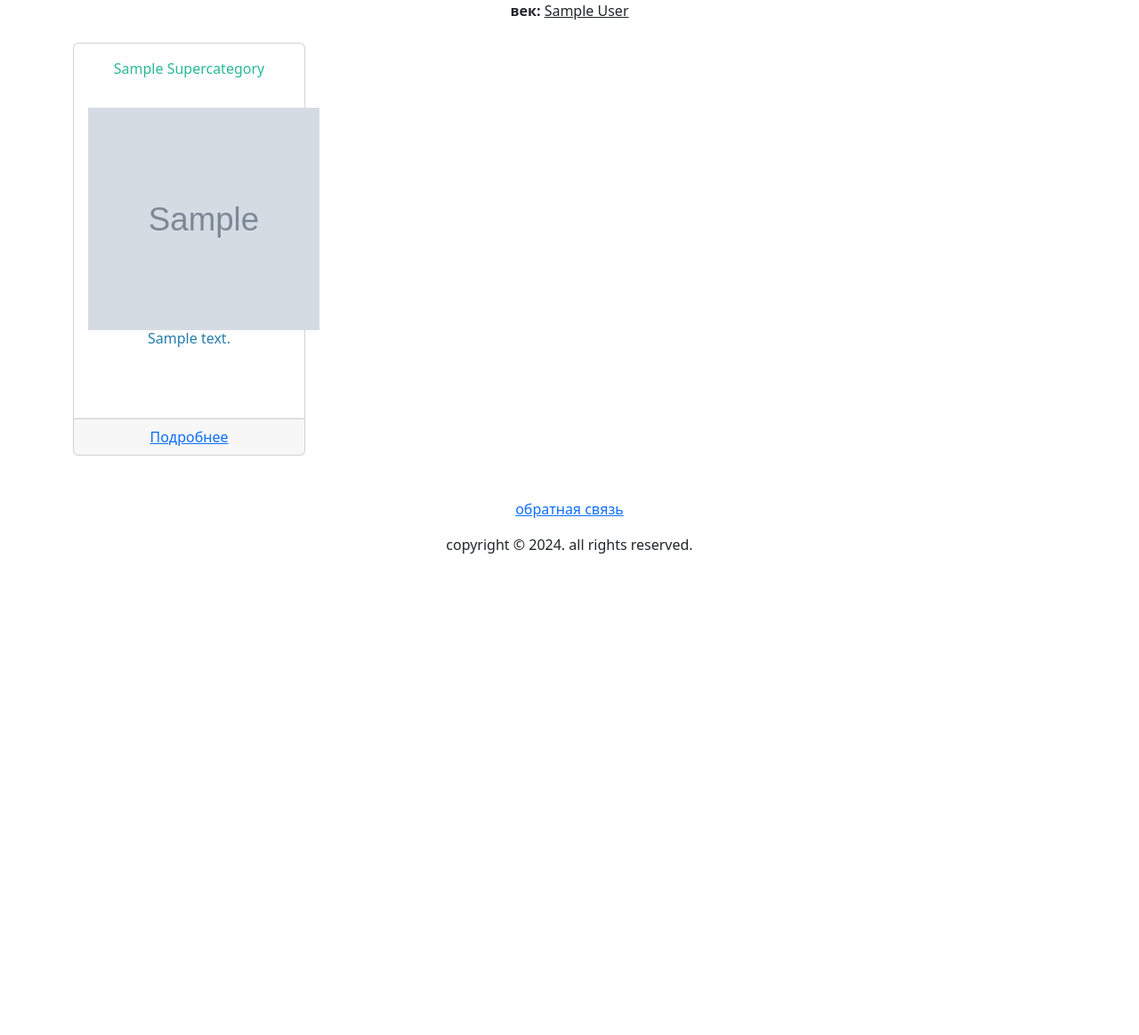
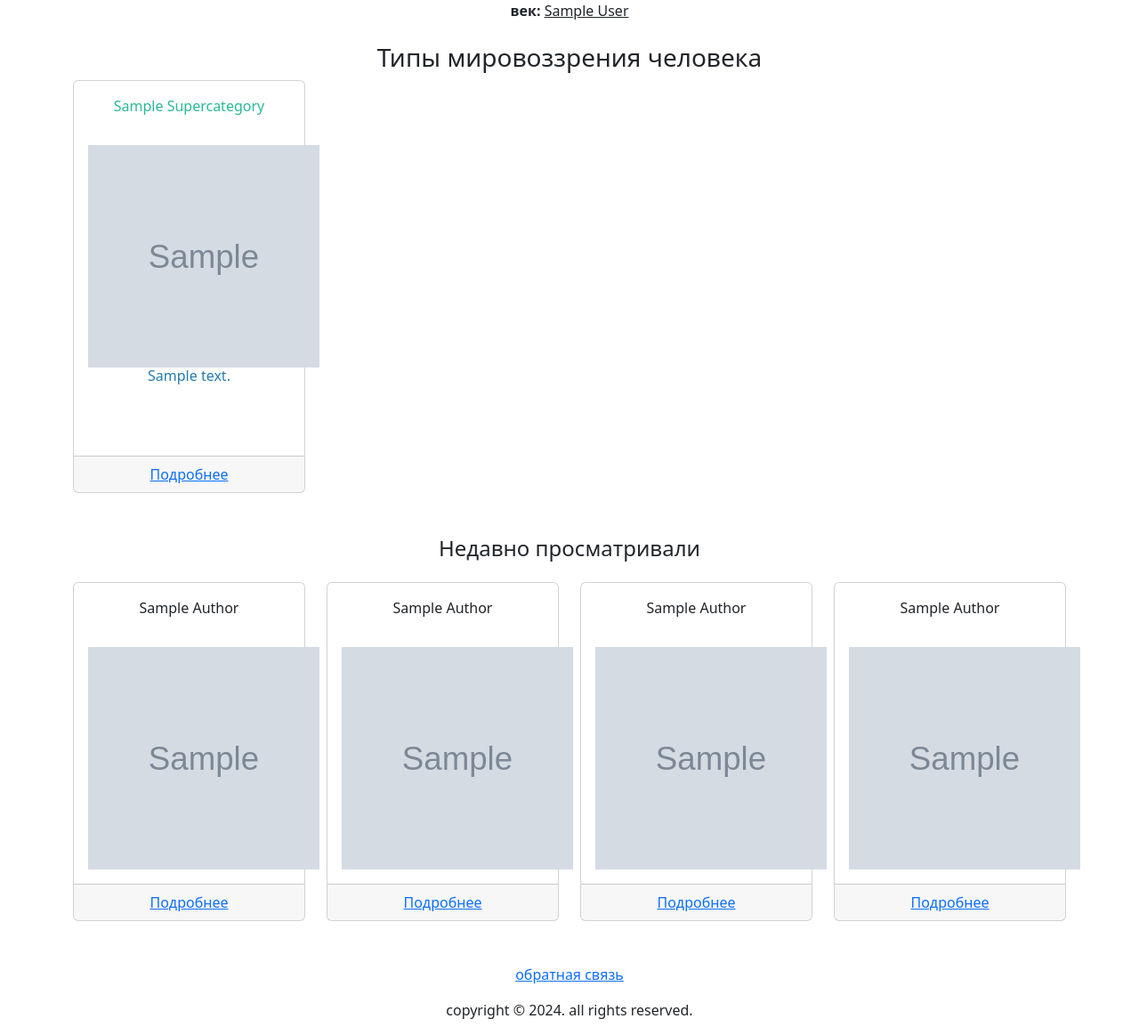
Before and after one commit to Ark005/edu, a Django app: page / in a window 1280 px wide. Shown: the part 64-1227 px from the top of the page at 89% size. Before the commit the page ends 686 px from the top, so only its background shows below. Run offline with Django 4.2, Linux system fonts and the light colour scheme; tables that the repository leaves empty hold one stand-in row (values such as "Sample post"); grey boxes marked "Sample" are stand-in pictures; parts of the project's set-up code (start-up, migrations or seed data) failed here and were passed over.

Commit message:
supercategory in develop

```diff
--- a/backend/web/core/models/super_category.py
+++ b/backend/web/core/models/super_category.py
@@ -25,6 +25,7 @@ class SuperCategory(models.Model):
         max_length=500,
         verbose_name='Описание'
     )
+    is_disabled = models.BooleanField(default=False, verbose_name="Раздел выключен")
 
     def get_absolute_url(self):
         return reverse('supercategory_detail', kwargs={'slug': self.slug})
--- a/backend/web/core/views/index.py
+++ b/backend/web/core/views/index.py
@@ -1,7 +1,9 @@
+from django.db.models import Min, Max
 from django.shortcuts import render
 from ..models import Category, Author, Genre, Film, Century, SuperCategory
 from ..models.author import get_century_choices
 from django.http import HttpResponse, HttpRequest
+import random
 
 
 def get_all_authors():
@@ -14,15 +16,45 @@ def get_author_centuries():
     return centuries
 
 
+def get_random_ids(limit: int = 4) -> list[int]:
+    authors_dict = Author.objects.all().aggregate(min=Min("id"), max=Max("id"))
+    min_id = authors_dict["min"]
+    max_id = authors_dict["max"]
+    random_numbers = [random.randint(min_id, max_id) for _ in range(limit)]
+    return random_numbers
+
+
+def get_author_by_id(_id: int) -> Author:
+    author = Author.objects.filter(id=_id).first()
+    if not author:
+        return get_author_by_id(_id + 1)
+    return author
+
+
+def get_random_cards() -> list[Author]:
+    random_ids = get_random_ids()
+    random_authors = []
+    for i in random_ids:
+        author = get_author_by_id(i)
+        random_authors.append(author)
+    return random_authors
+
+
 def index_view(request):
     supercategory_list = SuperCategory.objects.all().order_by("name")
     centuries = get_author_centuries()
     genre_list = Genre.objects.all()
     film_list = Film.objects.all()
+    random_cards = get_random_cards()
 
     return render(
         request,
         'index.html',
         {
-            'object_list': supercategory_list, 'centuries': centuries, 'genre_list': genre_list, 'film_list': film_list}
+            'object_list': supercategory_list,
+            'centuries': centuries,
+            'genre_list': genre_list,
+            'film_list': film_list,
+            'random_cards': random_cards
+        }
     )
--- a/backend/web/templates/index.html
+++ b/backend/web/templates/index.html
@@ -1,17 +1,10 @@
 {% extends 'base.html' %}
-{% block title %}Исследование мировоззрения Человека.Великие деятели культуры: биографии, труды и влияние{% endblock %}
+{% block title %}Исследование мировоззрения Человека. Великие деятели культуры: биографии, труды и влияние{% endblock %}
 {% block description %}Откройте для себя образ мысли великих деятелей культуры: биографии, ключевые работы, трактаты и
     влияние на
     мировую историю. Кратко и содержательно о выдающихся философах, литераторах и других значимых
     личностях.{% endblock %}
 {% block content %}
-
-    {% comment %}   <h5 class="text-green text-center">МИРОВОЗРЕНИЕ ЧЕЛОВЕКА: </h5>{% endcomment %}
-    {% comment %}  <h5 class="text-dark text-center">Уничтожение любой нации не требует атомных бомб
-        или использования ракет дальнего радиуса действия.
-        Требуется только снижение качества образования. </h5>{% endcomment %}
-
-
     <div class="d-flex justify-content-center mb-3">
         <div>
             <label for="customRange3" class="form-label"><strong>век:</strong></label>
@@ -22,7 +15,9 @@
 
         </div>
     </div>
-
+    <div>
+        <h1 class="text-center h3">Типы мировоззрения человека</h1>
+    </div>
     <div>
         <div class="container">
             <div class="row">
@@ -32,29 +27,47 @@
                             <div class="text-center text-green p-3">{{ supercategory.name.title }}</div>
                             {% if supercategory.image %}
                                 <div class="card-body">
-                                    <img width="260" src="{{ supercategory.image.url }}" alt="{{ supercategory.name }}"
+                                    <img width="260" src="{{ supercategory.image.url }}"
+                                         alt="{{ supercategory.name }}"
                                          class="supercategory-image">
 
-                                    <h6 class="text-center text-blue"> {{ supercategory.description }}</h6>
+                                    <h6 class="text-center text-blue">{{ supercategory.description }}</h6>
                                 </div>
                             {% endif %}
-                            <div class="card-footer text-center text-blue"><a
-                                    href="{{ supercategory.get_absolute_url }}">Подробнее</a></div>
-
-
-                            {% if id == 4 %}
-                                href="{{ supercategory.get_absolute_url }}">страница</div>
-                            {% endif %}
-
-
-
-
-
-                    </div>
+                            <div class="card-footer text-center text-blue">
+                                {% if not supercategory.is_disabled %}
+                                    <a href="{{ supercategory.get_absolute_url }}">Подробнее</a>
+                                {% else %}
+                                    <a href="#" class="text-decoration-none text-muted">Раздел в разработке</a>
+                                {% endif %}
+                            </div>
+                        </div>
                     </div>
                 {% endfor %}
+            </div>
+            <div class="mt-5">
+                <h2 class="text-center h4">Недавно просматривали</h2>
+                <div class="row">
+                    {% for card in random_cards %}
+                        <div class="col-12 col-md-3 mt-3">
+                            <div class="card">
+                                <div class="text-center p-3">{{ card.name.title }}</div>
+                                {% if card.image %}
+                                    <div class="card-body">
+                                        <img width="260" src="{{ card.image.url }}"
+                                             alt="{{ card.name }}"
+                                             class="supercategory-image">
+                                    </div>
+                                {% endif %}
+                                <div class="card-footer text-center">
+                                    <a href="{{ card.get_absolute_url }}">Подробнее</a>
+                                </div>
+                            </div>
+                        </div>
+                    {% endfor %}
+                </div>
+            </div>
         </div>
-    </div>
     </div>
 
 {% endblock %}
```
Also changed, not shown: backend/web/core/migrations/0015_supercategory_is_disabled.py (added).
